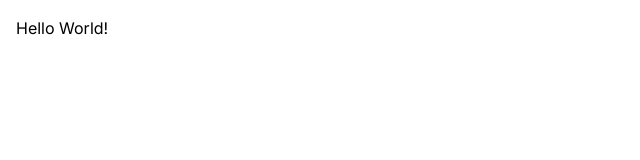
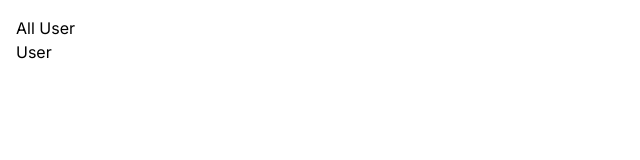
Before and after one commit to naimur-reza/Start-Next, a Next.js app: page / in a window 1280 px wide. Shown: the top 160 px of the page, without its empty margins (0-640 px from the left). Built offline with nearby package versions, Linux system fonts and the light colour scheme.

Commit message:
add: async data fetch

```diff
--- a/app/page.tsx
+++ b/app/page.tsx
@@ -1,3 +1,18 @@
-export default function Home() {
-  return <main>Hello World!</main>;
-}
+import Link from "next/link";
+import React from "react";
+
+// creating the interface for code auto complete
+
+
+const page = async () => {
+
+  return (
+    <div>
+      All User
+      <br />
+      <Link href={'/users'}>User</Link>
+    </div>
+  );
+};
+
+export default page;
--- a/app/users/page.tsx
+++ b/app/users/page.tsx
@@ -1,8 +1,28 @@
 import React from 'react'
-
-const UserPage = () => {
+interface User {
+  id: number;
+  name: string;
+  username: string;
+  email: string;
+}
+const UserPage = async() => {
+      const res = await fetch("https://jsonplaceholder.typicode.com/users");
+  const users: User[] = await res.json();
+  console.log(users);
   return (
-    <div>UserPage</div>
+      <div>
+        <ul>
+          {users.map((user) => (
+            <>
+              <li key={user.id}>
+                {" "}
+                Name: {user.name}
+                Email : {user.email}
+              </li>
+            </>
+          ))}
+        </ul>
+      </div>
   )
 }
 
```
